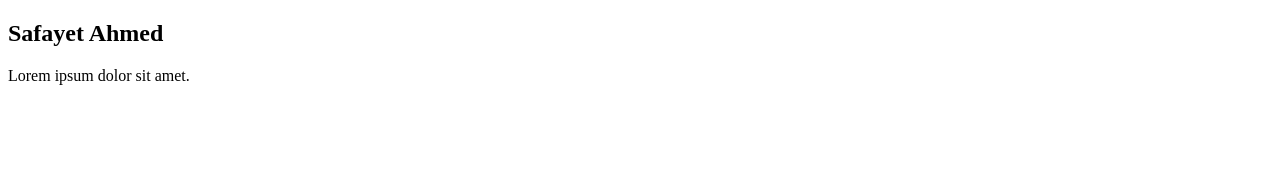
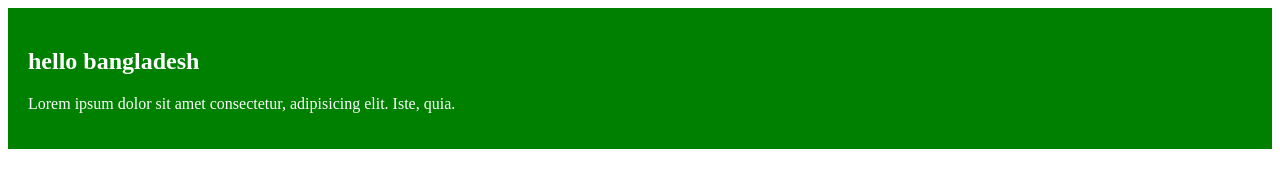
Before and after one commit to SafayetAhme/safayet-Ahmed, a plain HTML site: page index.html in a window 1280 px wide. Drawn offline with Linux system fonts and the light colour scheme.

Commit message:
added the header

```diff
--- a/index.html
+++ b/index.html
@@ -3,12 +3,16 @@
 <head>
     <meta charset="UTF-8">
     <meta name="viewport" content="width=device-width, initial-scale=1.0">
+    <link rel="stylesheet" href="style.css">
     <title>Safayet Ahmed</title>
 </head>
 <body>
 
-<h2>Safayet Ahmed</h2>
+<div class="header">
+    <h2>hello bangladesh</h2>
+    <p>Lorem ipsum dolor sit amet consectetur, adipisicing elit. Iste, quia.</p>
+</div>
 
-<p>Lorem ipsum dolor sit amet.</p>
+
 </body>
 </html>
--- /dev/null
+++ b/style.css
@@ -0,0 +1,5 @@
+.header {
+    background-color: green;
+    color: white;
+    padding: 20px;
+}
```
